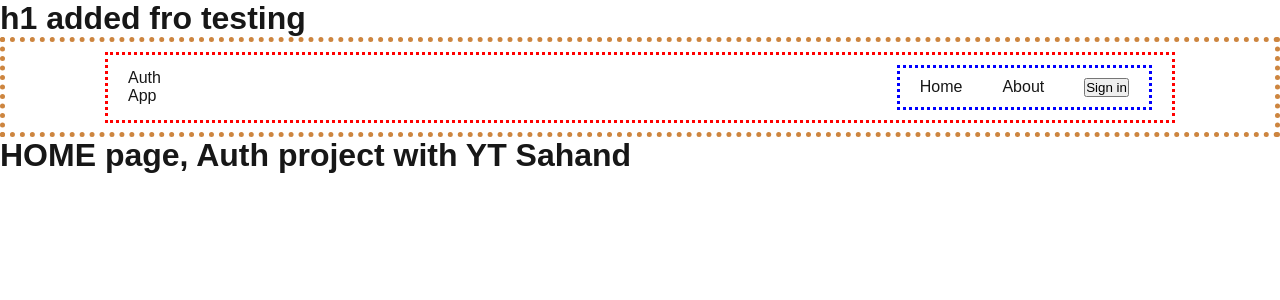
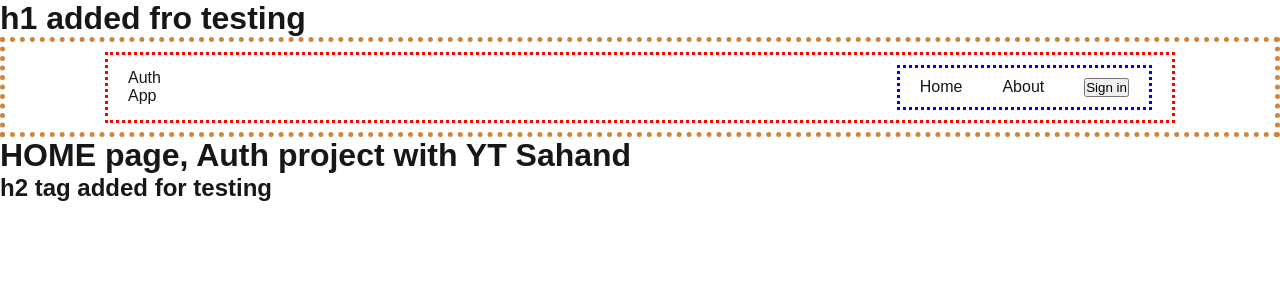
Before and after one commit to IT-AI-11/next-auth-app, a Next.js app: page / in a window 1280 px wide. Shown: the top 300 px of the page. Built offline with nearby package versions, Linux system fonts and the light colour scheme; no server answers.

Commit message:
h2 testing

```diff
--- a/src/app/page.js
+++ b/src/app/page.js
@@ -5,6 +5,7 @@ export default function Home() {
   return (
     <div >
          <h1> HOME page, Auth project with YT Sahand</h1>
+         <h2>h2 tag added for testing</h2>
     </div>
   );
 }
```
